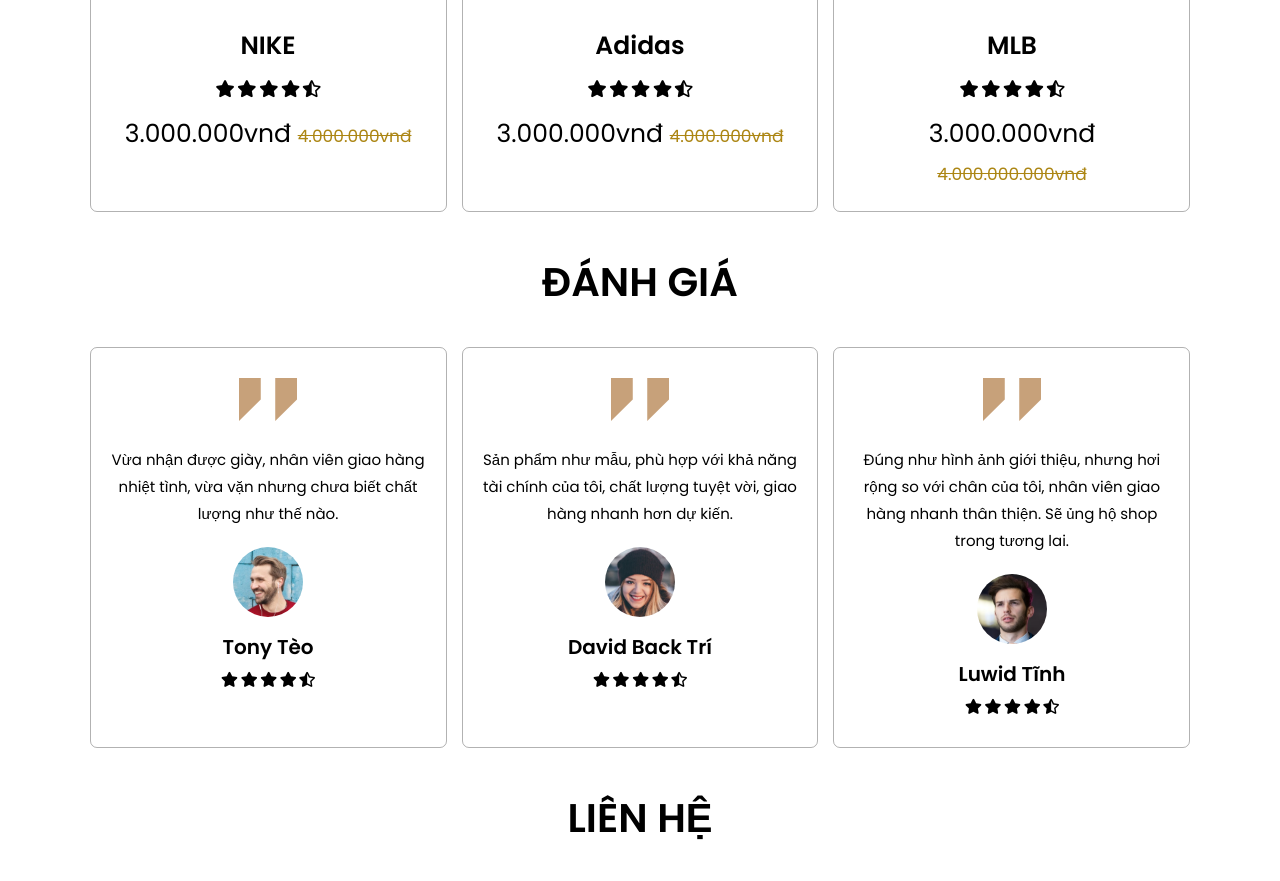
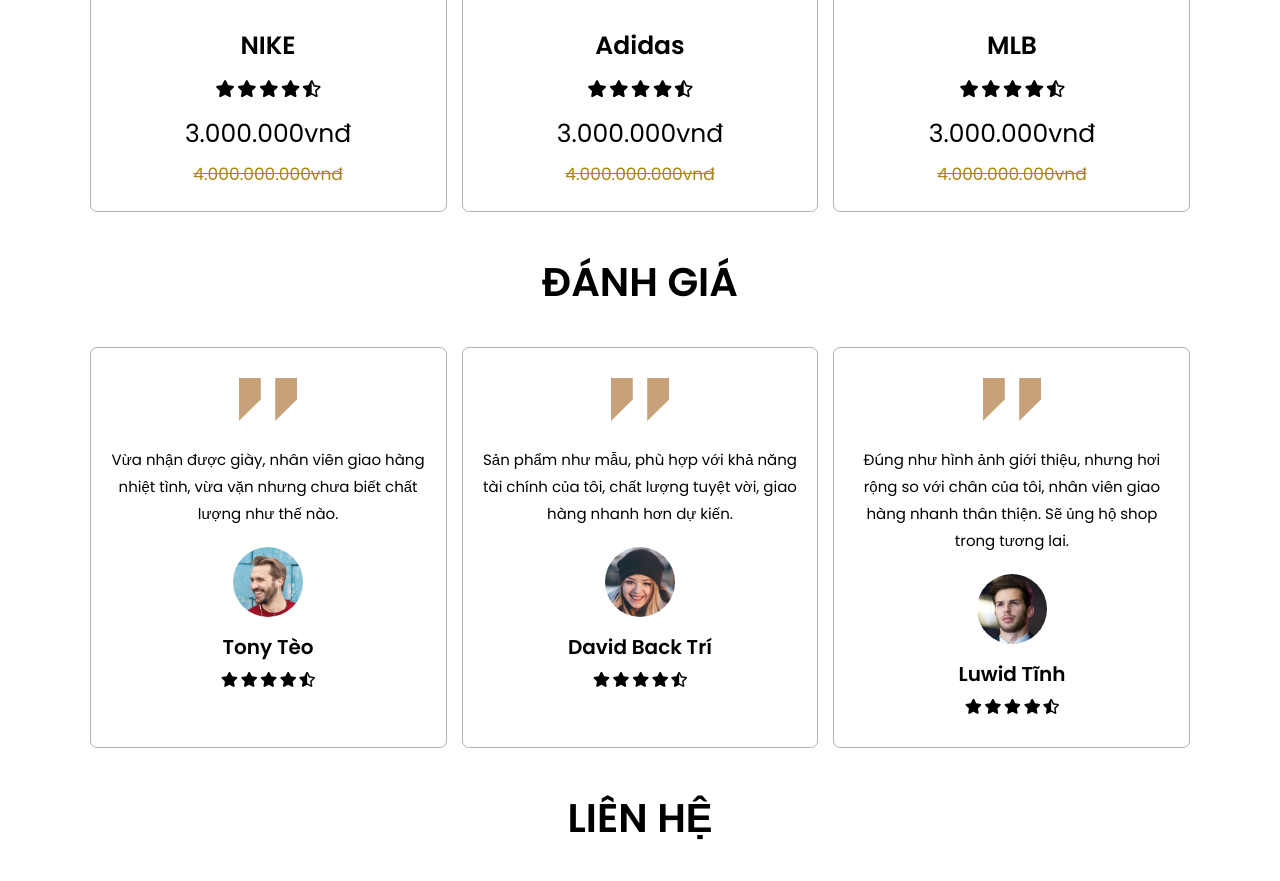
Before and after one commit to nguyentan122002/runningshoes, a plain HTML site: page index.html in a window 1280 px wide. Shown: the part 3411-4292 px from the top of the page. Drawn offline with Linux system fonts and the light colour scheme; grey boxes are pictures that could not be loaded.

Commit message:
update price

```diff
--- a/index.html
+++ b/index.html
@@ -213,7 +213,7 @@
                     <i class="fas fa-star"></i>
                     <i class="fas fa-star-half-alt"></i>
                 </div>
-                <div class="price">3.000.000vnđ <span>4.000.000vnđ</span></div>
+                <div class="price">3.000.000vnđ <span>4.000.000.000vnđ</span></div>
             </div>
         </div>
 
@@ -235,7 +235,7 @@
                     <i class="fas fa-star"></i>
                     <i class="fas fa-star-half-alt"></i>
                 </div>
-                <div class="price">3.000.000vnđ <span>4.000.000vnđ</span></div>
+                <div class="price">3.000.000vnđ <span>4.000.000.000vnđ</span></div>
             </div>
         </div>
 
```
